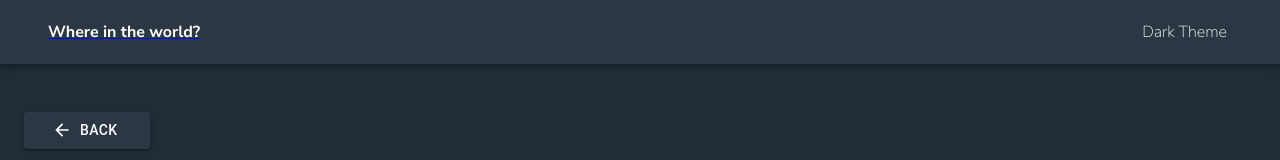
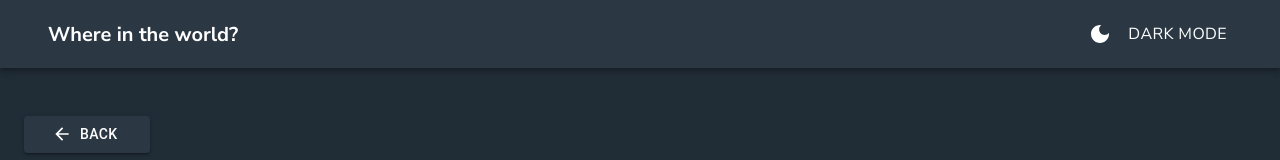
Before and after one commit to JordanVera/restCountries, a React (Vite) app: page /country/1 in a window 1280 px wide. Shown: the top 160 px of the page. Built offline with nearby package versions, Linux system fonts and the light colour scheme; no server answers.

Commit message:
100% complete

```diff
--- a/index.html
+++ b/index.html
@@ -4,7 +4,7 @@
     <meta charset="UTF-8" />
     <link rel="icon" type="image/svg+xml" href="/vite.svg" />
     <meta name="viewport" content="width=device-width, initial-scale=1.0" />
-    <title>Vite + React</title>
+    <title>REST Countries</title>
   </head>
   <body>
     <div id="root"></div>
--- /dev/null
+++ b/src/App.jsx
@@ -0,0 +1,25 @@
+import React, { useState } from 'react';
+import Home from './pages/Home';
+import CountryData from './pages/CountryData';
+import ThemeContext from './themes/ThemeContext';
+import { BrowserRouter as Router, Route, Routes } from 'react-router-dom';
+
+import './styles/App.css';
+
+const App = () => {
+  const [isDarkTheme, setIsDarkTheme] = useState(true);
+
+  return (
+    <ThemeContext.Provider value={{ isDarkTheme, setIsDarkTheme }}>
+      <Router>
+        <Routes>
+          <Route path="/" element={<Home />} />
+          <Route path="/country/:code" element={<CountryData />} />
+          {/* <Route path="/*" element={<NotFound />} /> */}
+        </Routes>
+      </Router>
+    </ThemeContext.Provider>
+  );
+};
+
+export default App;
--- a/src/Components/Appbar.jsx
+++ b/src/Components/Appbar.jsx
@@ -3,10 +3,20 @@ import AppBar from '@mui/material/AppBar';
 import Box from '@mui/material/Box';
 import Toolbar from '@mui/material/Toolbar';
 import Container from '@mui/material/Container';
-import IconButton from '@mui/material/IconButton';
+import { Button } from '@mui/material';
 import { Link } from 'react-router-dom';
+import DarkModeIcon from '@mui/icons-material/DarkMode';
+import DarkModeOutlinedIcon from '@mui/icons-material/DarkModeOutlined';
 
-export default function ButtonAppBar() {
+export default function ButtonAppBar({ isDarkTheme, setIsDarkTheme }) {
+  const toggleTheme = (e) => {
+    setIsDarkTheme(!isDarkTheme);
+    if (!isDarkTheme) {
+      document.querySelector('body').setAttribute('data-theme', 'dark');
+    } else {
+      document.querySelector('body').setAttribute('data-theme', 'light');
+    }
+  };
   return (
     <Box sx={{ flexGrow: 1 }}>
       <AppBar position="static" id="appbar">
@@ -15,14 +25,19 @@ export default function ButtonAppBar() {
             <div className="grid-container">
               <div className="left-element">
                 {' '}
-                <Link to="/">
+                <Link to="/" className="appbarLink">
                   <h4 className="appbarHeader">Where in the world?</h4>
                 </Link>
               </div>
               <div className="right-element">
-                <IconButton size="small" edge="start">
-                  <p className="appbarHeader">Dark Theme</p>
-                </IconButton>
+                <Button size="small" onClick={toggleTheme}>
+                  {isDarkTheme ? (
+                    <DarkModeIcon className="icon" />
+                  ) : (
+                    <DarkModeOutlinedIcon className="icon" />
+                  )}
+                  <p className="themeToggle">Dark Mode</p>
+                </Button>
               </div>
             </div>
           </Container>
--- a/src/main.jsx
+++ b/src/main.jsx
@@ -2,20 +2,9 @@ import React from 'react';
 import ReactDOM from 'react-dom/client';
 import Home from './pages/Home';
 import CountryData from './pages/CountryData';
-// import NotFound from './pages/NotFound';
-
 import { BrowserRouter as Router, Route, Routes } from 'react-router-dom';
+import App from './App';
 
 import './styles/App.css';
 
-ReactDOM.createRoot(document.getElementById('root')).render(
-  <React.StrictMode>
-    <Router>
-      <Routes>
-        <Route path="/" element={<Home />} />
-        <Route path="/country/:code" element={<CountryData />} />
-        {/* <Route path="/*" element={<NotFound />} /> */}
-      </Routes>
-    </Router>
-  </React.StrictMode>
-);
+ReactDOM.createRoot(document.getElementById('root')).render(<App />);
--- a/src/pages/CountryData.jsx
+++ b/src/pages/CountryData.jsx
@@ -1,33 +1,20 @@
 import ButtonAppBar from '../Components/Appbar';
-import { useState, useEffect } from 'react';
+import { useContext } from 'react';
 import { Container } from '@mui/material';
 import { ThemeProvider, createTheme } from '@mui/material/styles';
 import Country from '../Components/Country';
 
+import ThemeContext from '../themes/ThemeContext';
+import { dark, light } from '../themes/var';
+
 import '../styles/Country.css';
 
-const light = {
-  palette: {
-    primary: {
-      main: '#A445ED',
-    },
-    mode: 'light',
-  },
-};
+const CountryData = () => {
+  const { isDarkTheme, setIsDarkTheme } = useContext(ThemeContext);
 
-const dark = {
-  palette: {
-    primary: {
-      main: '#A445ED',
-    },
-    mode: 'dark',
-  },
-};
-
-const CountryData = () => {
   return (
-    <ThemeProvider theme={createTheme(dark)}>
-      <ButtonAppBar />
+    <ThemeProvider theme={isDarkTheme ? createTheme(dark) : createTheme(light)}>
+      <ButtonAppBar isDarkTheme={isDarkTheme} setIsDarkTheme={setIsDarkTheme} />
       <Container id="country" maxWidth={false} sx={{ maxWidth: '1280px' }}>
         <Country />
       </Container>
--- a/src/pages/Home.jsx
+++ b/src/pages/Home.jsx
@@ -1,31 +1,18 @@
 import ButtonAppBar from '../Components/Appbar';
-import { useState, useEffect } from 'react';
+import { useContext } from 'react';
 import { Container } from '@mui/material';
 import { ThemeProvider, createTheme } from '@mui/material/styles';
 import Flags from '../Components/Flags';
 
-const light = {
-  palette: {
-    primary: {
-      main: '#A445ED',
-    },
-    mode: 'light',
-  },
-};
-
-const dark = {
-  palette: {
-    primary: {
-      main: '#A445ED',
-    },
-    mode: 'dark',
-  },
-};
+import ThemeContext from '../themes/ThemeContext';
+import { dark, light } from '../themes/var';
 
 const Home = () => {
+  const { isDarkTheme, setIsDarkTheme } = useContext(ThemeContext);
+
   return (
-    <ThemeProvider theme={createTheme(dark)}>
-      <ButtonAppBar />
+    <ThemeProvider theme={isDarkTheme ? createTheme(dark) : createTheme(light)}>
+      <ButtonAppBar isDarkTheme={isDarkTheme} setIsDarkTheme={setIsDarkTheme} />
       <Container id="flags" maxWidth={false} sx={{ maxWidth: '1280px' }}>
         <Flags />
       </Container>
--- a/src/styles/App.css
+++ b/src/styles/App.css
@@ -18,13 +18,27 @@ h1,h2,h3,h4,h5,h6, p {
   text-align: right !important;
 }
 
+#appbar .icon {
+  color: var(--font_color);
+  padding-right: 1rem;
+}
+
 .appbarHeader {
   color: var(--font_color);
+  text-decoration: none !important;
+  font-size: 20px;
+}
+
+.appbarLink {
   text-decoration: none !important;
 }
 
 .countryName {
   font-size: 20px !important;
+}
+
+.themeToggle {
+  font-weight: 400;
 }
 
 .countryFacts {
@@ -67,7 +81,7 @@ h1,h2,h3,h4,h5,h6, p {
 }
 
 .card a {
-  color: #fff;
+  color: var(--font_color);
   text-decoration: none;
 }
 
--- a/src/styles/Country.css
+++ b/src/styles/Country.css
@@ -20,6 +20,7 @@ p {
 
 #backButton {
   background-color: var(--blue2);
+  color: var(--font_color);
   margin: 3rem 0 !important;
   padding-left: 2rem;
   padding-right: 2rem;
--- a/src/styles/variables.css
+++ b/src/styles/variables.css
@@ -3,3 +3,9 @@
   --blue2: #2b3844;
   --font_color: #fff;
 }
+
+[data-theme="light"] {
+  --body_bg: #fafafa;
+  --blue2: #fff;
+  --font_color: #000;
+}
--- /dev/null
+++ b/src/themes/ThemeContext.js
@@ -0,0 +1,5 @@
+import React from 'react';
+
+const ThemeContext = React.createContext();
+
+export default ThemeContext;
--- /dev/null
+++ b/src/themes/var.js
@@ -0,0 +1,17 @@
+export const light = {
+  palette: {
+    primary: {
+      main: '#A445ED',
+    },
+    mode: 'light',
+  },
+};
+
+export const dark = {
+  palette: {
+    primary: {
+      main: '#A445ED',
+    },
+    mode: 'dark',
+  },
+};
```
